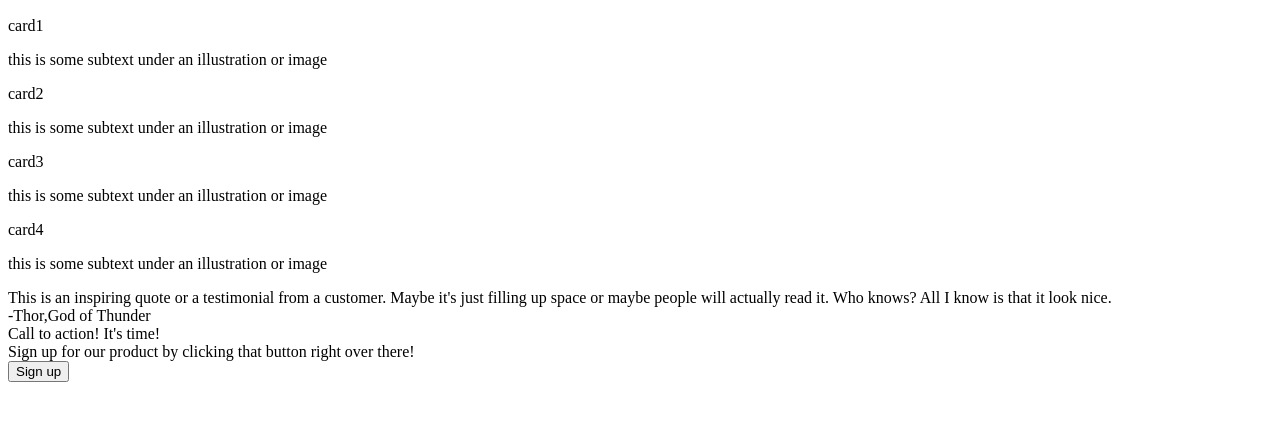
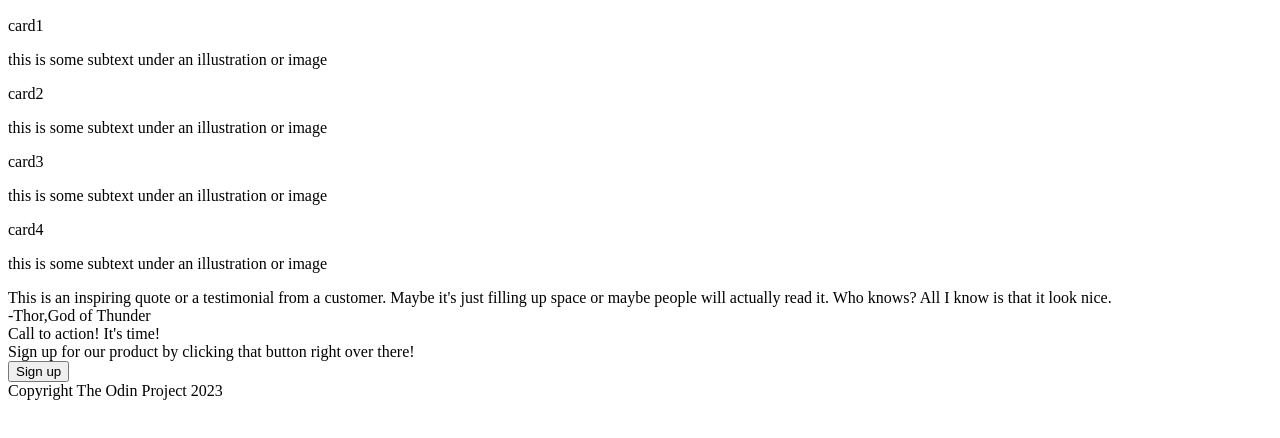
Before and after one commit to Aswin-04/Landing-Page, a plain HTML site: page index.html in a window 1280 px wide. Shown: the part 280-718 px from the top of the page. Drawn offline with Linux system fonts and the light colour scheme.

Commit message:
Add footer section

```diff
--- a/index.html
+++ b/index.html
@@ -54,6 +54,10 @@
             <button>Sign up</button>
         </div>
 
+        <div>
+            Copyright The Odin Project 2023
+        </div>
+
 
     </body>
 </html>
```
